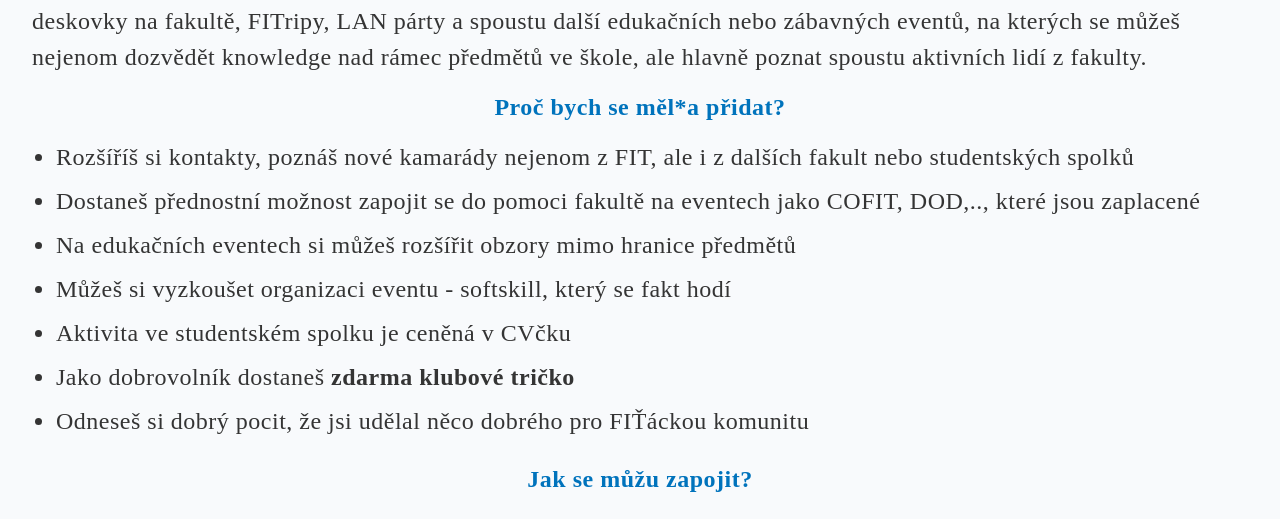
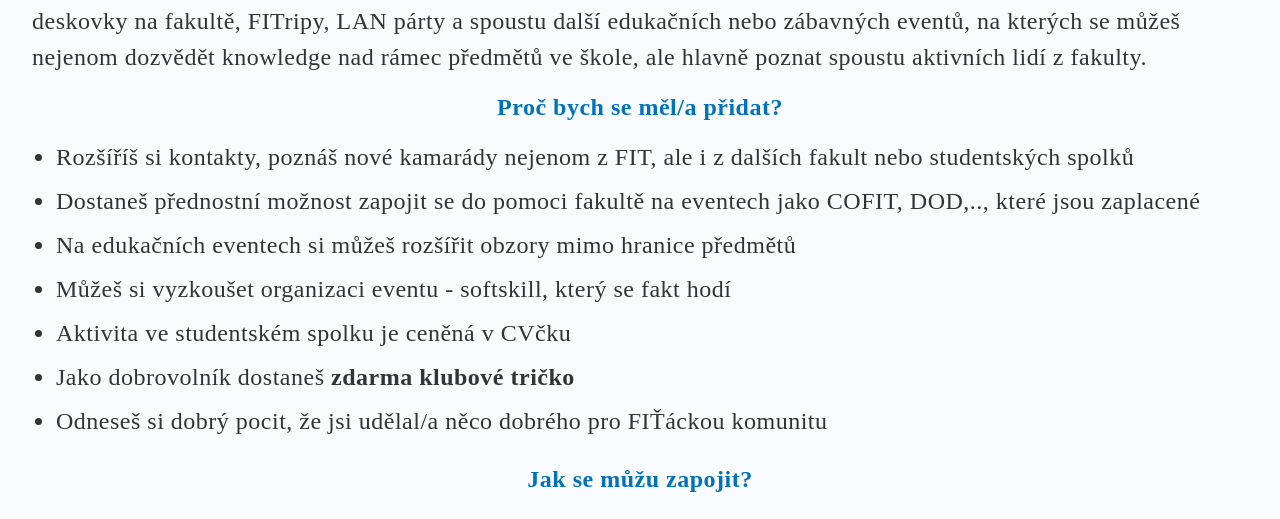
Before and after one commit to klubFITpp/klubfitpp, a Jekyll site: the page built from pages/pridejse.md, in a window 1280 px wide. Shown: the part 309-828 px from the top of the page. Built offline with Jekyll 4.4.1, drawn with Linux system fonts in a browser that asks for light colours.

Commit message:
solve gender issues + fix typos and links

```diff
--- a/index.html
+++ b/index.html
@@ -14,7 +14,7 @@ title: Hlavní stránka
   <p>Jsme studenti FITu ČVUT, co mají svoji fakultu rádi a chtějí ji udělat ještě lepší.</p>
   <article class="about__article">
     <h3 class="about__article__title"><i class="about__article__title__icon ion ion-ios-calendar"></i> Organizace akcí</h3>
-    <p class="about__article__text">Chtěl jsi uspořádat nějakou akci, ale potřeboval bys pomoct? Nebo bys chtěl pomáhat při akcích jako je DOD či Noc vědců? Pak je FIT++ přesně pro tebe!</p>
+    <p class="about__article__text">Chtěl/a jsi uspořádat nějakou akci, ale potřeboval/a bys pomoct? Nebo bys chtěl/a pomáhat při akcích jako je DOD či Noc vědců? Pak je FIT++ přesně pro tebe!</p>
   </article>
   <article class="about__article">
     <h3 class="about__article__title"><i class="about__article__title__icon ion ion-ios-people"></i> Společné chvíle</h3>
--- a/pages/pridejse.md
+++ b/pages/pridejse.md
@@ -10,9 +10,9 @@ Studuješ na Fakultě informačních technologií a chceš poznat aktivní FIŤ
 
 Tak jsi tady správně!
 
-Jsme klub FIT++, který působí na Fakultě informačních technologií ČVUT. Pořádáme akce jako [Hello FIT](https://klubfitpp.cz/hellofit), FIT párty, deskovky na fakultě, FITripy, LAN párty a spoustu další edukačních nebo zábavných eventů, na kterých se můžeš nejenom dozvědět knowledge nad rámec předmětů ve škole, ale hlavně poznat spoustu aktivních lidí z fakulty.
+Jsme klub FIT++, který působí na Fakultě informačních technologií ČVUT. Pořádáme akce jako [Hello FIT](/hellofit), FIT párty, deskovky na fakultě, FITripy, LAN párty a spoustu další edukačních nebo zábavných eventů, na kterých se můžeš nejenom dozvědět knowledge nad rámec předmětů ve škole, ale hlavně poznat spoustu aktivních lidí z fakulty.
 
-### Proč bych se měl\*a přidat?
+### Proč bych se měl/a přidat?
 
 - Rozšíříš si kontakty, poznáš nové kamarády nejenom z FIT, ale i z dalších fakult nebo studentských spolků
 - Dostaneš přednostní možnost zapojit se do pomoci fakultě na eventech jako COFIT, DOD,.., které jsou zaplacené
@@ -20,7 +20,7 @@ Jsme klub FIT++, který působí na Fakultě informačních technologií ČVUT.
 - Můžeš si vyzkoušet organizaci eventu - softskill, který se fakt hodí
 - Aktivita ve studentském spolku je ceněná v CVčku
 - Jako dobrovolník dostaneš **zdarma klubové tričko**
-- Odneseš si dobrý pocit, že jsi udělal něco dobrého pro FIŤáckou komunitu
+- Odneseš si dobrý pocit, že jsi udělal/a něco dobrého pro FIŤáckou komunitu
 
 ### Jak se můžu zapojit?
 
```
Also changed, not shown: pages/pro_firmy.md (+1 -1 lines).
